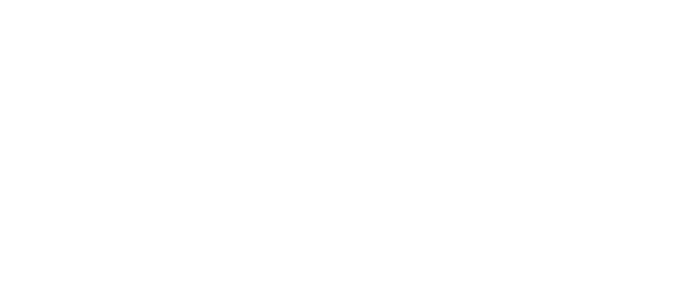
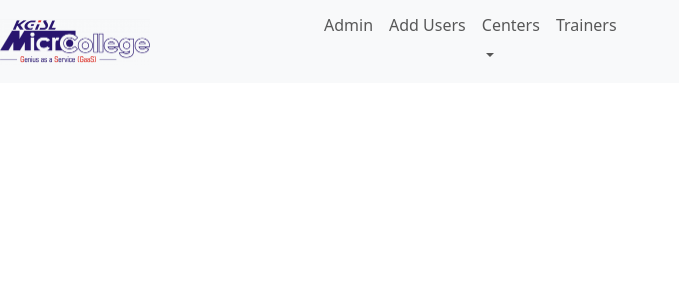
Before and after one commit to k-PoojaSri/workulatog, a React (Create React App) app: page /admin in a window 1280 px wide. Before the commit this address had no page. Shown: the top 300 px of the page, without its empty margins (0-679 px from the left). Built offline with nearby package versions, Linux system fonts and the light colour scheme.

Commit message:
menu updates

```diff
--- a/src/App.js
+++ b/src/App.js
@@ -4,6 +4,9 @@
 import 'bootstrap/dist/js/bootstrap.bundle.min.js'
 import { Loginpage } from './components/login page/loginpage.js';
 import {BrowserRouter,Routes,Route}from 'react-router-dom'
+import { Admin } from './components/menu/admin';
+import {Client} from './components/menu/client';
+
 
 function App() {
   return (
@@ -11,6 +14,9 @@
     <BrowserRouter>
     <Routes>
       <Route path='/' element={[<Loginpage/>]}/>
+      <Route path='/admin' element={[<Admin/>]}/>
+      <Route path='/client' element={[<Client/>]}/>
+
     </Routes>
     </BrowserRouter>
     </>
--- a/src/components/login page/loginpage.js
+++ b/src/components/login page/loginpage.js
@@ -5,6 +5,7 @@
 import { FontAwesomeIcon } from "@fortawesome/react-fontawesome";
 import { faUser } from "@fortawesome/free-solid-svg-icons";
 import { faLock } from "@fortawesome/free-solid-svg-icons";
+import { Link } from "react-router-dom";
 export function Loginpage(){
     return(
         <>
@@ -32,7 +33,7 @@
                     </div>
                     <br/>
                     <div className=" col-lg-5 mx-auto">
-                        <button type="button" className="btn btn-outline-primary btn_login col-lg-12">LOGIN</button>
+                        <Link to='/admin'><button type="button" className="btn btn-outline-primary btn_login col-lg-12">LOGIN</button></Link>
                     </div>
                    <br/>
                    <p>(or)</p>
--- /dev/null
+++ b/src/components/menu/admin.js
@@ -0,0 +1,47 @@
+import React from "react";
+import { Link } from "react-router-dom";
+import clg from './Microcollege.png'
+import './work.css'
+export function Admin(){
+
+    return(
+
+        <>
+
+        {/* /.......................NavBar............................./ */}
+
+<nav class="navbar navbar-expand-lg navbar-light bg-light">
+  <a class="navbar-brand" href="#"><img src={clg} className="img"/></a>
+  <button class="navbar-toggler" type="button" data-toggle="collapse" data-target="#navbarSupportedContent" aria-controls="navbarSupportedContent" aria-expanded="false" aria-label="Toggle navigation">
+    <span class="navbar-toggler-icon"></span>
+  </button>
+
+  <div class="collapse navbar-collapse" id="navbarSupportedContent col-lg-6">
+    <ul class="navbar-nav  ">
+      <li class="nav-item ">
+        <Link class="nav-link" to='/'><h6 className="hv">Admin</h6></Link>
+      </li>
+      <li class="nav-item">
+      <Link class="nav-link" to='/admin'><h6 className="hv">Add Users</h6></Link>
+      </li>
+      <li class="nav-item dropdown">
+        <a class="nav-link dropdown-toggle " href="#" role="button" data-toggle="dropdown" aria-expanded="false">
+        <h6 className="hv">Centers</h6>
+        </a>
+        <div class="dropdown-menu">
+          <a class="dropdown-item" href="#">Coimbatore</a>
+          <a class="dropdown-item" href="#">Chennai</a>
+          <a class="dropdown-item" href="#">Thrissur</a>
+          <a class="dropdown-item" href="#">Bangalore</a>
+        </div>
+
+      </li>
+      <li class="nav-item ">
+        <Link class="nav-link" to='/trainer'><h6 className="hv">Trainers</h6></Link>
+      </li>
+    </ul>
+    </div>
+</nav>
+        </>
+    );
+}
--- /dev/null
+++ b/src/components/menu/client.js
@@ -0,0 +1,38 @@
+import React from "react";
+import { Link } from "react-router-dom";
+import clg from './Microcollege.png'
+import './work.css'
+export function Client(){
+
+    return(
+
+        <>
+            {/* /.......................NavBar............................./ */}
+
+        <nav class="navbar navbar-expand-lg navbar-light bg-light">
+          <a class="navbar-brand" href="#"><img src={clg} className="img"/></a>
+          <button class="navbar-toggler" type="button" data-toggle="collapse" data-target="#navbarSupportedContent" aria-controls="navbarSupportedContent" aria-expanded="false" aria-label="Toggle navigation">
+            <span class="navbar-toggler-icon"></span>
+          </button>
+
+          <div class="collapse navbar-collapse" id="navbarSupportedContent">
+            <ul class="navbar-nav ">
+              <li class="nav-item ">
+                <Link class="nav-link" to='/'><h6 className="hv">Client</h6></Link>
+              </li>
+              <li class="nav-item">
+              <Link class="nav-link" to='/attendance'><h6 className="hv">Attendance</h6></Link>
+              </li>
+             <li class="nav-item">
+             <Link class="nav-link" to='/report'><h6 className="hv">Report</h6></Link>
+            </li>
+           </ul>
+
+          </div>
+        </nav>
+
+        </>
+
+    );
+
+}
--- /dev/null
+++ b/src/components/menu/work.css
@@ -0,0 +1,12 @@
+.img{
+    width:50%;
+}
+.hv:hover{
+    color:rgba(249, 249, 35, 0.937);
+}
+.pad{
+    padding:3px;
+    left:100%;
+    text-align:end;
+    float:right;
+}
--- /dev/null
+++ b/src/components/menu/work.js
@@ -0,0 +1,38 @@
+import React from "react";
+import { Link } from "react-router-dom";
+import clg from './Microcollege.png'
+
+import './work.css'
+export function Home(){
+
+return(
+    <>
+
+  {/* /.......................NavBar............................./ */}
+
+  <nav class="navbar navbar-expand-lg navbar-light bg-light ">
+  <a class="navbar-brand" href="#"><img src={clg} className="img"/></a>
+  <button class="navbar-toggler" type="button" data-toggle="collapse" data-target="#navbarSupportedContent" aria-controls="navbarSupportedContent" aria-expanded="false" aria-label="Toggle navigation">
+    <span class="navbar-toggler-icon"></span>
+  </button>
+
+  <div class="collapse navbar-collapse" id="navbarSupportedContent col-lg-6">
+    <ul class="navbar-nav  ">
+      <li class="nav-item ">
+        <Link class="nav-link" to='/'><h6 className="hv">Home</h6></Link>
+      </li>
+      <li class="nav-item">
+      <Link class="nav-link" to='/admin'><h6 className="hv">Admin</h6></Link>
+      </li>
+     <li class="nav-item">
+     <Link class="nav-link" to='/client'><h6 className="hv">Client</h6></Link>
+    </li>
+
+   </ul>
+
+  </div>
+</nav>
+
+    </>
+);
+}
```
Also changed, not shown: src/components/menu/Microcollege.png (added).
